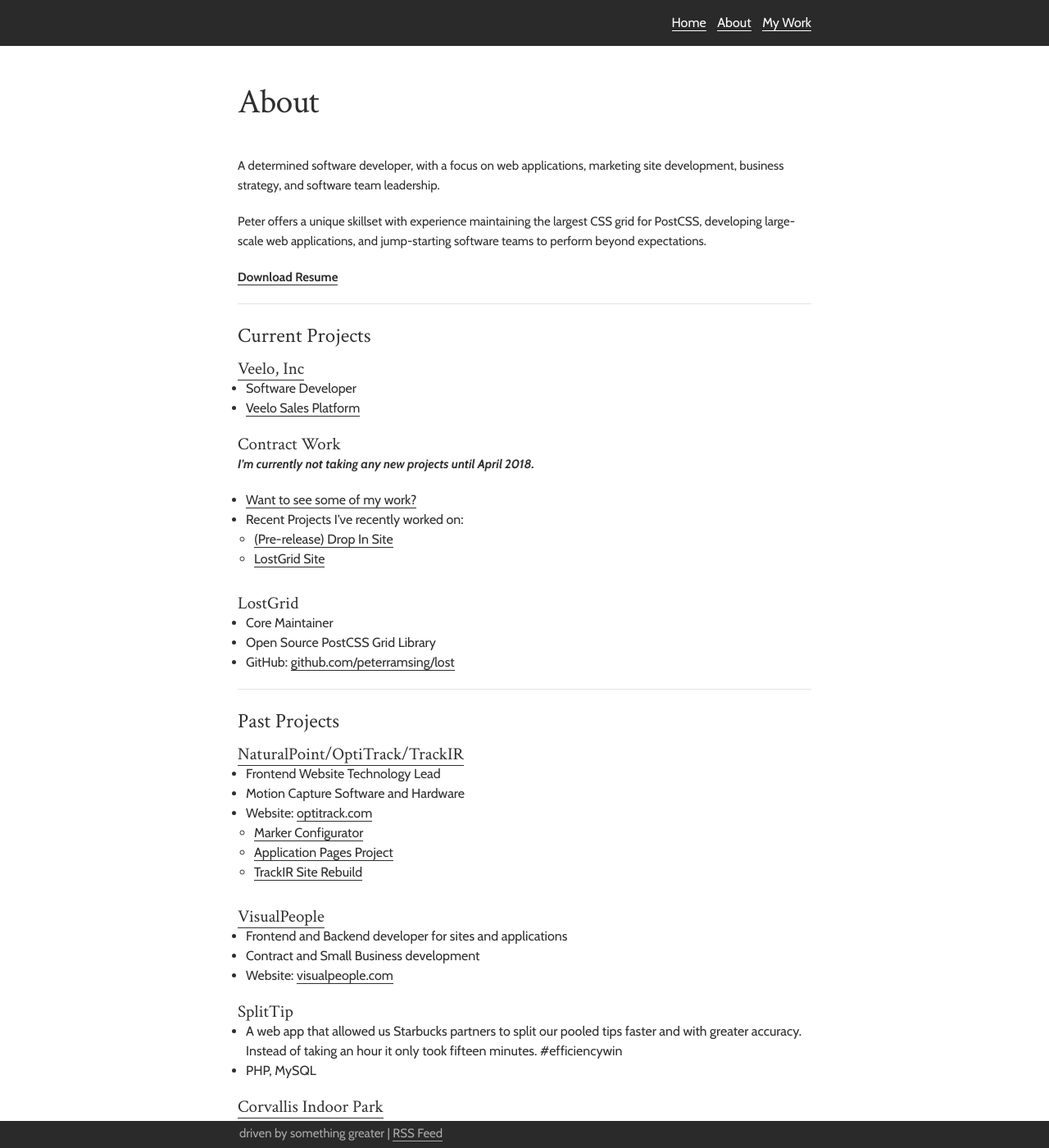
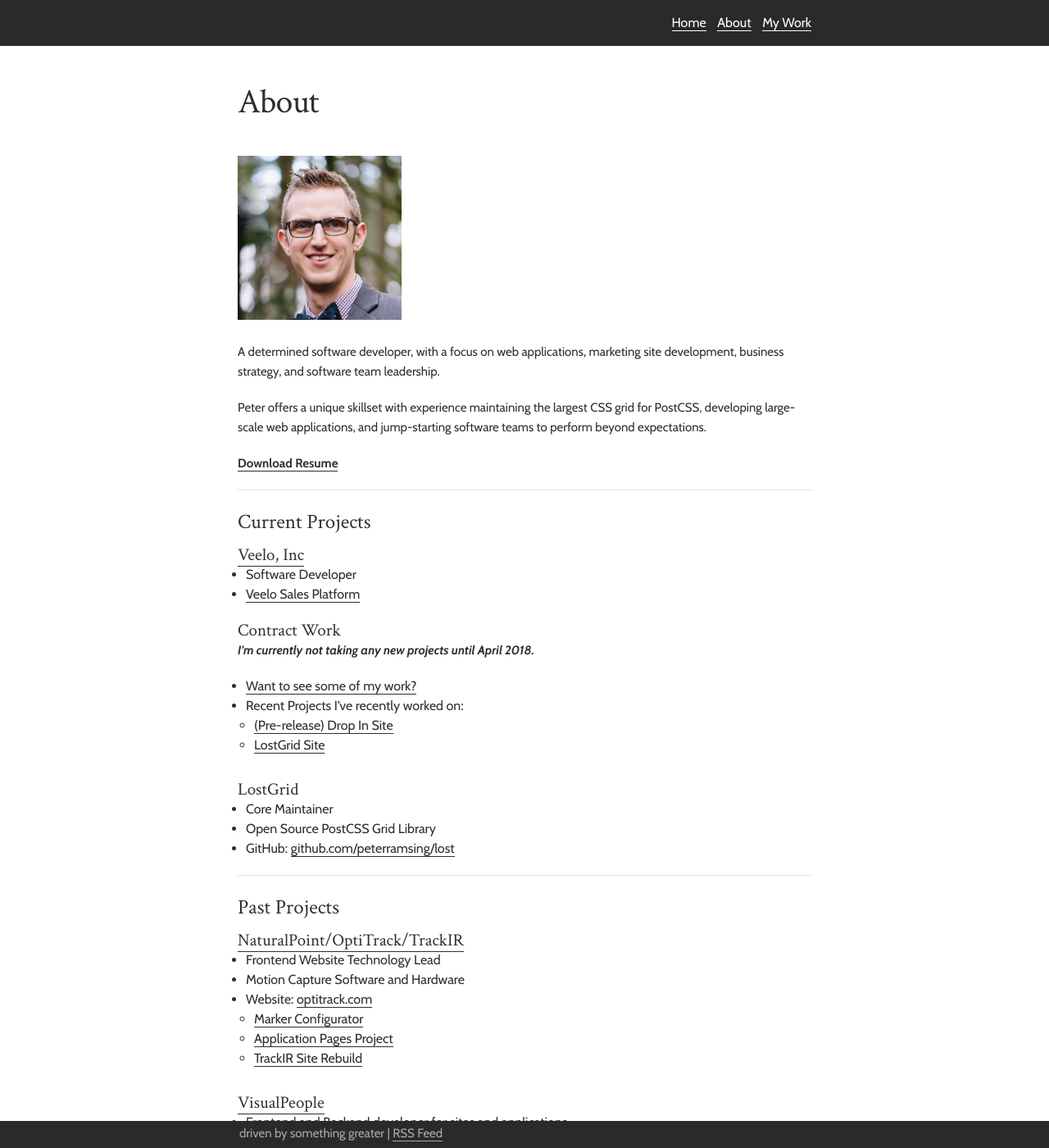
Before and after one commit to peterramsing/personal-site, a Jekyll site: the page built from about.md, in a window 1280 px wide and 1400 px high. Shown: the whole window at 82% size. Built offline with Jekyll 4.4.1, drawn with Linux system fonts in a browser that asks for light colours; nearby versions of some CDN libraries.

Commit message:
Adds headshot to about-me

```diff
--- a/_sass/_about.scss
+++ b/_sass/_about.scss
@@ -1,8 +1,12 @@
+.About--headshot {
+  width: 100%;
+
+  @include mobile-first-media-query($bp-small) {
+    width: 200px;
+  }
+}
+
 .about-content {
-  img {
-    border-radius: 50%;
-  }
-
   h2 {
     margin-bottom: 10px;
   }
--- a/about.md
+++ b/about.md
@@ -6,6 +6,8 @@
 social_description: It's Peter, your fun loving, coffee drinking web developer.
 keywords: Web, Developer
 ---
+
+<img src="/img/peter-ramsing-headshot.jpg" class="About--headshot">
 
 A determined software developer, with a focus on web applications, marketing site development, business strategy, and software team leadership.
 
```
